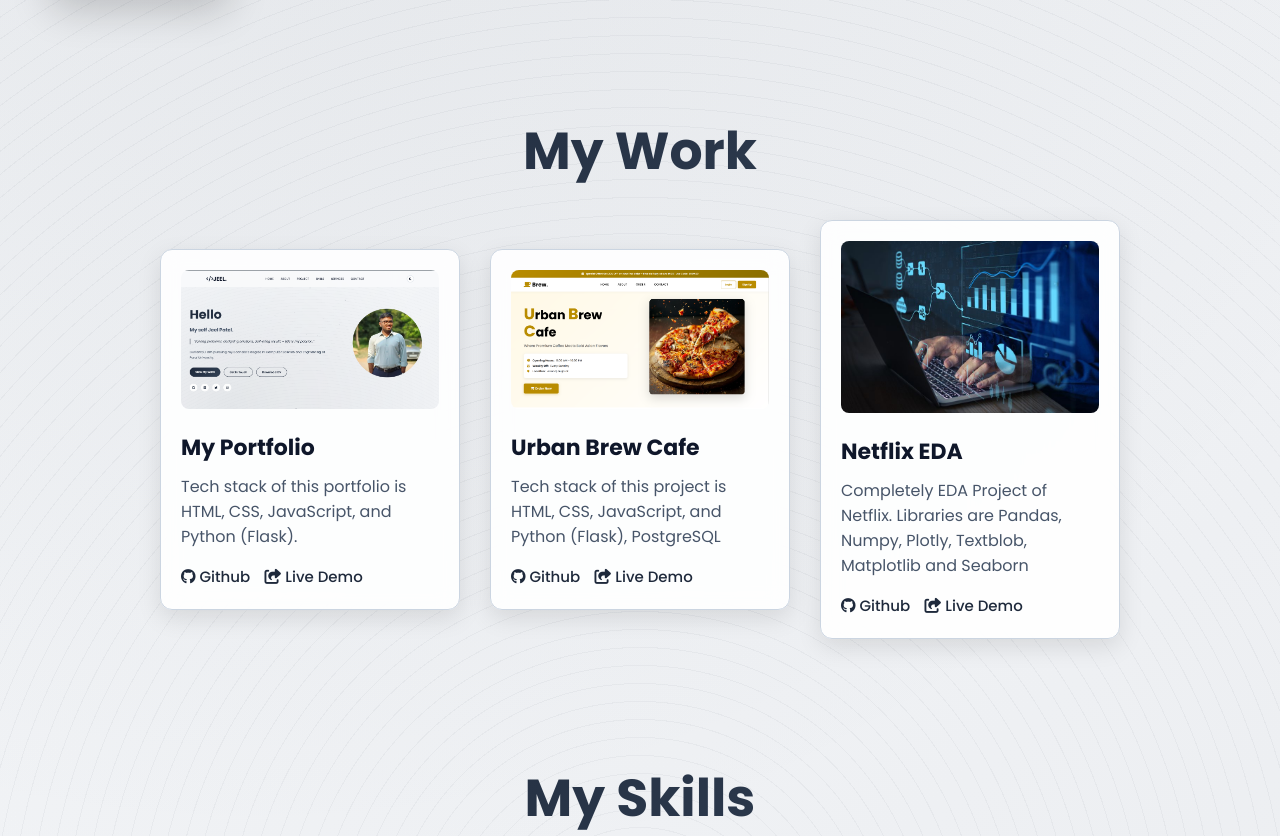
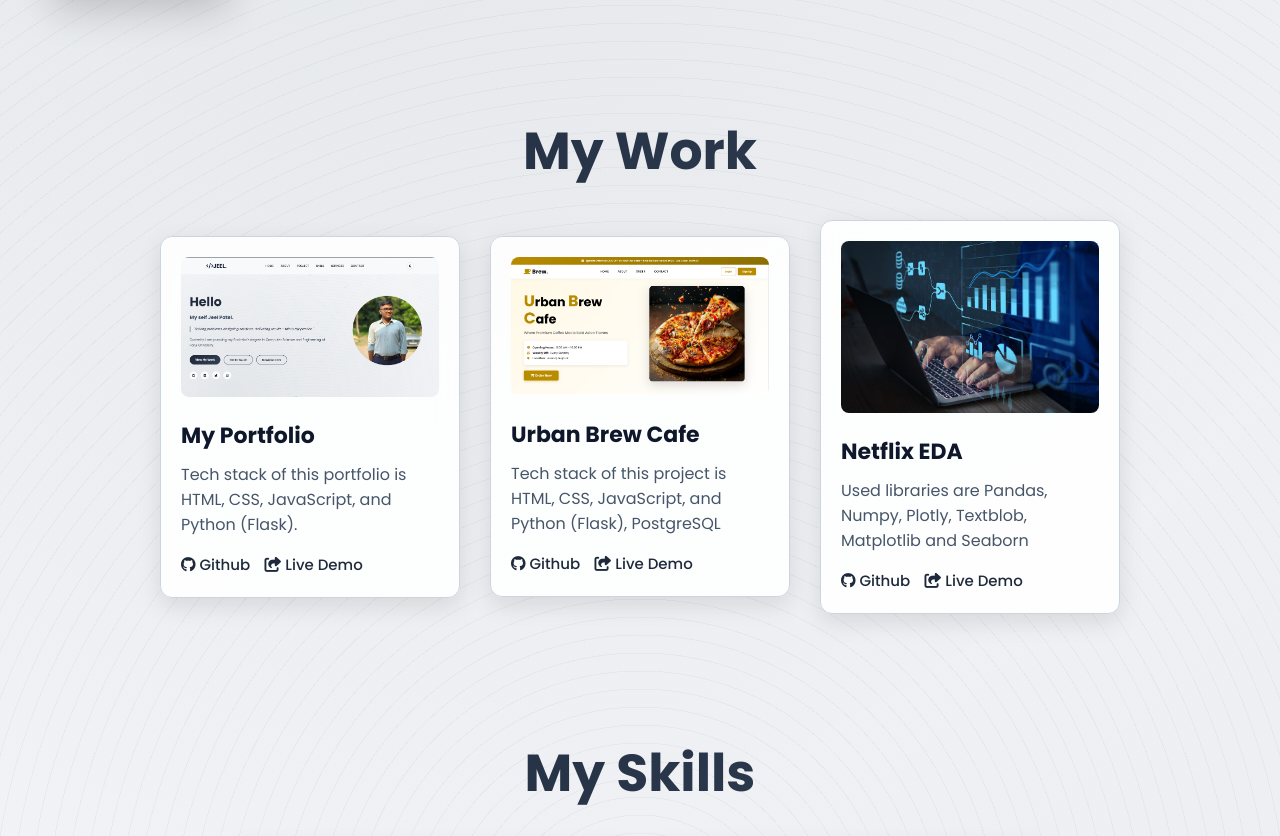
Before and after one commit to jeelptl2005/jeelpatel, a Flask app: page / in a window 1280 px wide. Shown: the part 1248-2084 px from the top of the page. Run offline with Flask 3, Linux system fonts and the light colour scheme.

Commit message:
Update index.html

```diff
--- a/templates/index.html
+++ b/templates/index.html
@@ -113,7 +113,7 @@
             <div class="project-card">
                 <img src="{{ url_for('static', filename='eda.jpg') }}" alt="Project 3">
                 <h3>Netflix EDA</h3>
-                <p>Completely EDA Project of Netflix. Libraries are Pandas, Numpy, Plotly, Textblob, Matplotlib and Seaborn</p>
+                <p>Used libraries are Pandas, Numpy, Plotly, Textblob, Matplotlib and Seaborn</p>
                 <a href="https://github.com/jeelptl2005/DATA-SCIENCE/tree/main/Netflix%20EDA" class="project-link"><i class="fa-brands fa-github"></i> Github</a>
                 <a href="https://github.com/jeelptl2005/DATA-SCIENCE/blob/main/Netflix%20EDA/Netflix%20EDA.ipynb" class="project-link"><i class="fa-solid fa-share-from-square"></i> Live Demo</a>
             </div>
```
